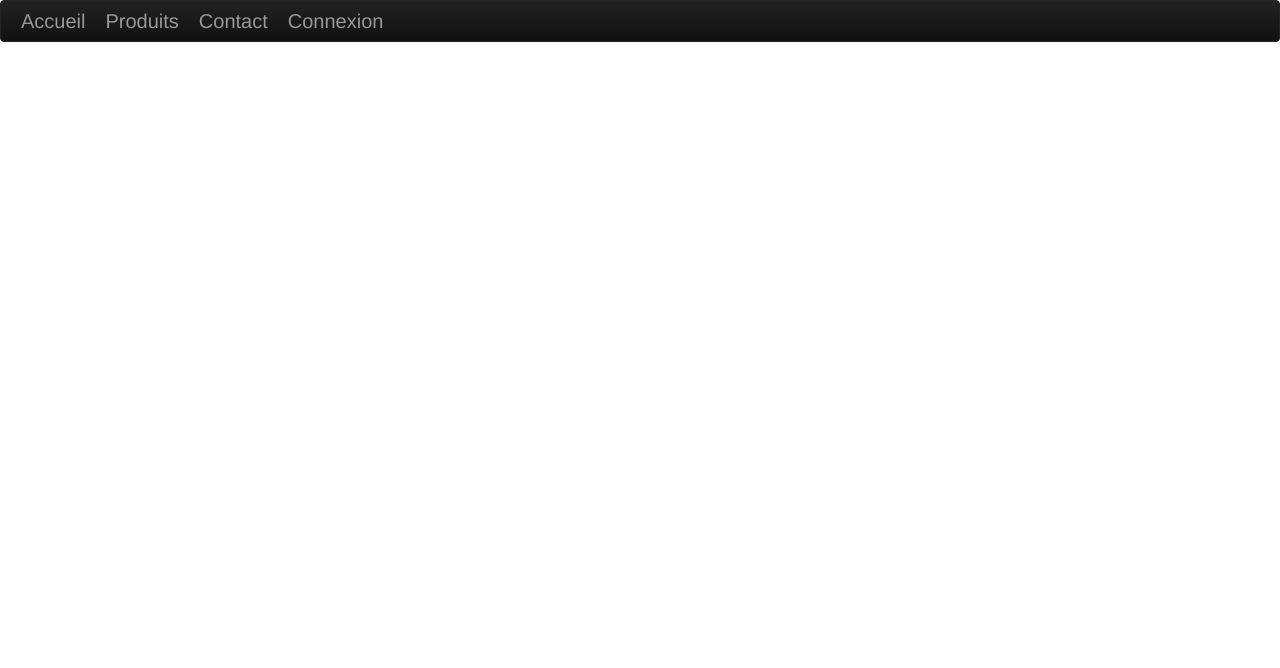
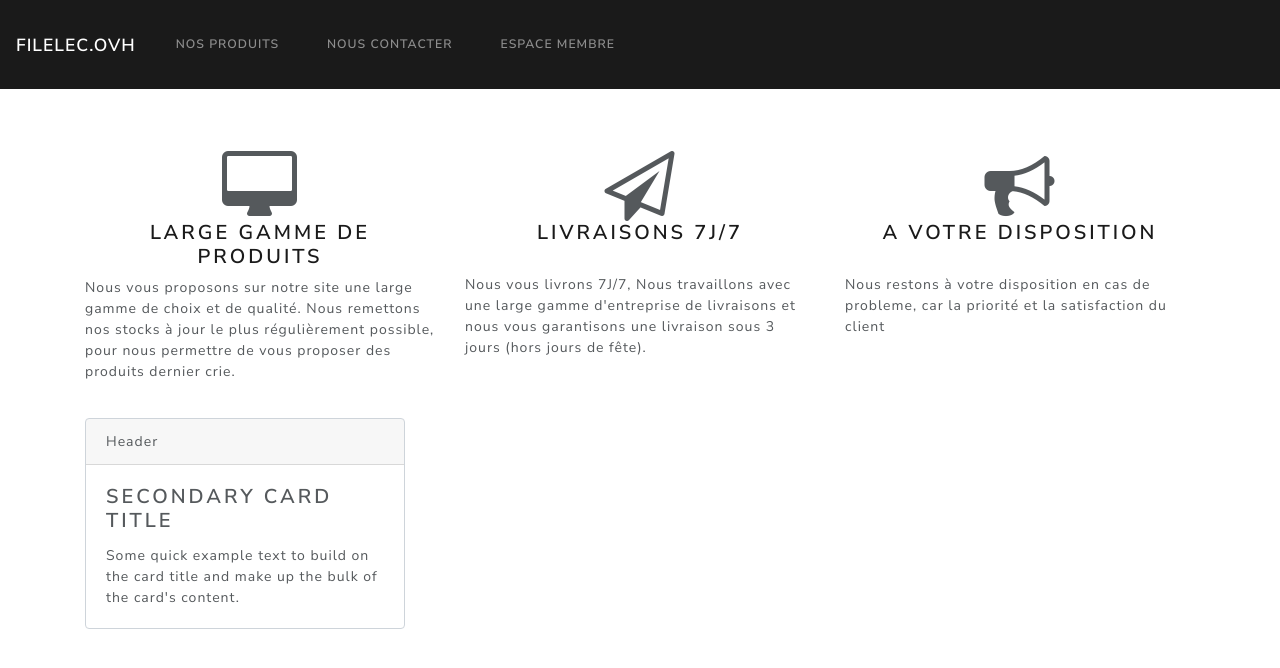
Before and after one commit to azrael2162/filelec2.0, a PHP site: page /index.php?page=accueil in a window 1280 px wide. Shown: the top 668 px of the page. Run offline with PHP 8.4, Linux system fonts and the light colour scheme; some libraries are stand-ins or nearby versions.

Commit message:
modification de la page d accueil + faire fonction produit new

```diff
--- a/body/header.php
+++ b/body/header.php
@@ -1,23 +1,8 @@
 <head>
   <meta name="viewport" content="width=device-width, initial-scale=1.0">
-  <meta name="viewport" content="width=device-width, initial-scale=1.0">
-<!-- Bootstrap -->
-<link href="css/bootstrap.min.css" rel="stylesheet" media="screen">
-<script src="http://code.jquery.com/jquery.js"></script>
-<script src="js/bootstrap.min.js"></script>
-<!-- Bootstrap -->
-<!-- CSS -->
-<link rel="stylesheet" href="css/style.css"/>
-<!-- CSS -->
-
-<!-- CSS & JS pour template -->
-
-<link href="css/bootstrap.min.css" rel="stylesheet" media="screen">
-<script src="http://code.jquery.com/jquery.js"></script>
-<script src="js/bootstrap.min.js"></script>
-<!-- Bootstrap -->
-<link rel="shortcut icon" type="image/ico" href="http://voith.com/cps/voith_static/img/icons/favicon.ico" />
-<link rel="stylesheet" href="https://maxcdn.bootstrapcdn.com/font-awesome/4.7.0/css/font-awesome.min.css" />
-<!-- CSS -->
-<link rel="stylesheet" href="css/style.css"/>
+  <link href="https://maxcdn.bootstrapcdn.com/bootstrap/4.0.0-beta.2/css/bootstrap.min.css" rel="stylesheet" integrity="sha384-PsH8R72JQ3SOdhVi3uxftmaW6Vc51MKb0q5P2rRUpPvrszuE4W1povHYgTpBfshb" crossorigin="anonymous">
+  <script src="https://maxcdn.bootstrapcdn.com/bootstrap/4.0.0-beta.2/js/bootstrap.min.js" integrity="sha384-alpBpkh1PFOepccYVYDB4do5UnbKysX5WZXm3XxPqe5iKTfUKjNkCk9SaVuEZflJ" crossorigin="anonymous"></script>
+  <script src="https://maxcdn.bootstrapcdn.com/bootstrap/4.0.0-beta.2/js/bootstrap.bundle.min.js" integrity="sha384-3ziFidFTgxJXHMDttyPJKDuTlmxJlwbSkojudK/CkRqKDOmeSbN6KLrGdrBQnT2n" crossorigin="anonymous"></script>
+  <link href="https://maxcdn.bootstrapcdn.com/bootswatch/4.0.0-beta.2/lux/bootstrap.min.css" rel="stylesheet" integrity="sha384-CF64UnUzxV691sOmqagn+TQJmesKn1fgsYmlIPqYB5nm0m32jYo3LiX1BcrbuESZ" crossorigin="anonymous">
+  <link href="https://maxcdn.bootstrapcdn.com/font-awesome/4.7.0/css/font-awesome.min.css" rel="stylesheet" integrity="sha384-wvfXpqpZZVQGK6TAh5PVlGOfQNHSoD2xbE+QkPxCAFlNEevoEH3Sl0sibVcOQVnN" crossorigin="anonymous">
 </head>
--- a/vues/accueil.php
+++ b/vues/accueil.php
@@ -1,28 +1,72 @@
-<title>Accueil</title>
-<!-- Menu -->
-<div class="navbar navbar-inverse">
-  <div class="navbar-inner">
-    <div class="container">
+<?php include 'body/header.php';?>
 
-      <!-- .btn-navbar is used as the toggle for collapsed navbar content -->
-      <a class="btn btn-navbar" data-toggle="collapse" data-target=".nav-collapse">
-        <span class="icon-bar"></span>
-        <span class="icon-bar"></span>
-        <span class="icon-bar"></span>
-      </a>
+<!-- Navigation  -->
+<nav class="navbar navbar-expand-lg navbar-dark bg-primary">
+  <a class="navbar-brand" href="#">Filelec.ovh</a>
+  <button class="navbar-toggler" type="button" data-toggle="collapse" data-target="#navbarColor01" aria-controls="navbarColor01" aria-expanded="false" aria-label="Toggle navigation">
+    <span class="navbar-toggler-icon"></span>
+  </button>
 
-      <!-- Be sure to leave the brand out there if you want it shown -->
+  <div class="collapse navbar-collapse" id="navbarColor01">
+    <ul class="navbar-nav mr-auto">
+      <li class="nav-item">
+        <a class="nav-link" href="#">Nos produits</a>
+      </li>
+      <li class="nav-item">
+        <a class="nav-link" href="#">Nous Contacter</a>
+      </li>
+      <li class="nav-item">
+        <a class="nav-link" href="#">Espace membre</a>
+      </li>
+    </ul>
+  </div>
+</nav>
+<br>
+<br>
+<!-- Presentation des services de l'entreprise -->
+ <section id="home-service" style="margin-top:20px;">
+       <div class="container">
+           <div class="row ">
+               <div class="col-lg-4 col-md-4  col-sm-4 "  >
+                   <center><i  class="fa fa-desktop fa-5x  icon-round  faa-ring animated"></i><br />
+                   <h4><strong>Large Gamme de produits</strong> </h4></center>
+                   <p>
+                     Nous vous proposons sur notre site une large gamme de choix et
+                    de qualité. Nous remettons nos stocks à jour le plus régulièrement possible,
+                    pour nous permettre de vous proposer des produits dernier crie.
+                   </p>
+               </div>
+               <div class="col-lg-4 col-md-4  col-sm-4" >
 
-      <a class="brand" href="#">Accueil</a>
-      <a class="brand" href="#">Produits</a>
- 	  <a class="brand" href="#">Contact</a>
- 	  <a class="brand" href="#">Connexion</a>
+                 <center> <i class="fa fa-paper-plane-o  fa-5x icon-round  faa-pulse animated"></i>
+                   <h4><strong>Livraisons 7J/7</strong> </h4></center> <br />
+                   <p>
+                     Nous vous livrons 7J/7, Nous travaillons avec une large gamme d'entreprise
+                     de livraisons et nous vous garantisons une livraison sous 3 jours (hors jours de fête).
+                   </p>
+               </div>
+               <div class="col-lg-4 col-md-4  col-sm-4" >
+                 <center>  <i class="fa fa-bullhorn  fa-5x icon-round faa-horizontal animated"></i>
+                   <h4><strong>A votre disposition</strong></h4></center> <br />
+                   <p>
+                      Nous restons à votre disposition en cas de probleme, car la priorité et la satisfaction du client
+                   </p>
+               </div>
+           </div>
+       </div>
+   </section>
 
-      <!-- Everything you want hidden at 940px or less, place within here -->
-      <div class="nav-collapse collapse">
-        <!-- .nav, .navbar-search, .navbar-form, etc -->
-      </div>
-
-    </div>
-  </div>
-</div>
+    <section id="home-service" style="margin-top:20px;">
+      <div class="container">
+           <div class="row ">
+               <div class="col-lg-4 col-md-4  col-sm-4 "  >
+                  <div class="card border-secondary mb-3" style="max-width: 20rem;">
+  					<div class="card-header">Header</div>
+  						<div class="card-body text-secondary">
+    					<h4 class="card-title">Secondary card title</h4>
+    					<p class="card-text">Some quick example text to build on the card title and make up the bulk of the card's content.</p>
+  					</div>
+               </div>
+           </div>
+       </div>
+   </section>
```
Also changed, not shown: fonctionphp/page_produit.php (added, +12 -0 lines).
